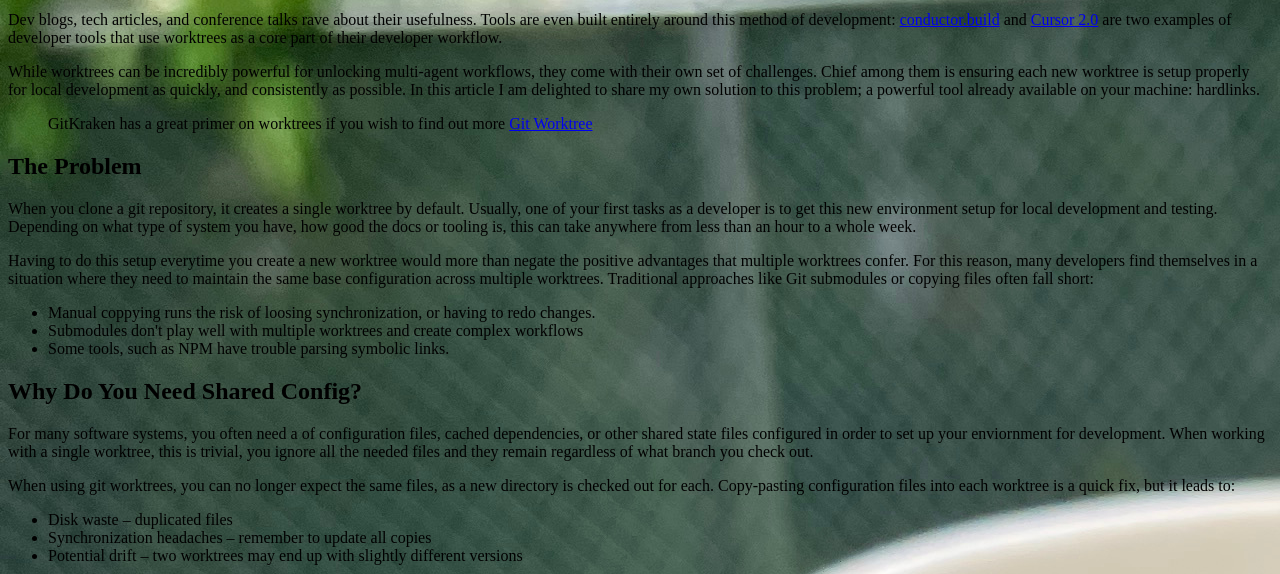
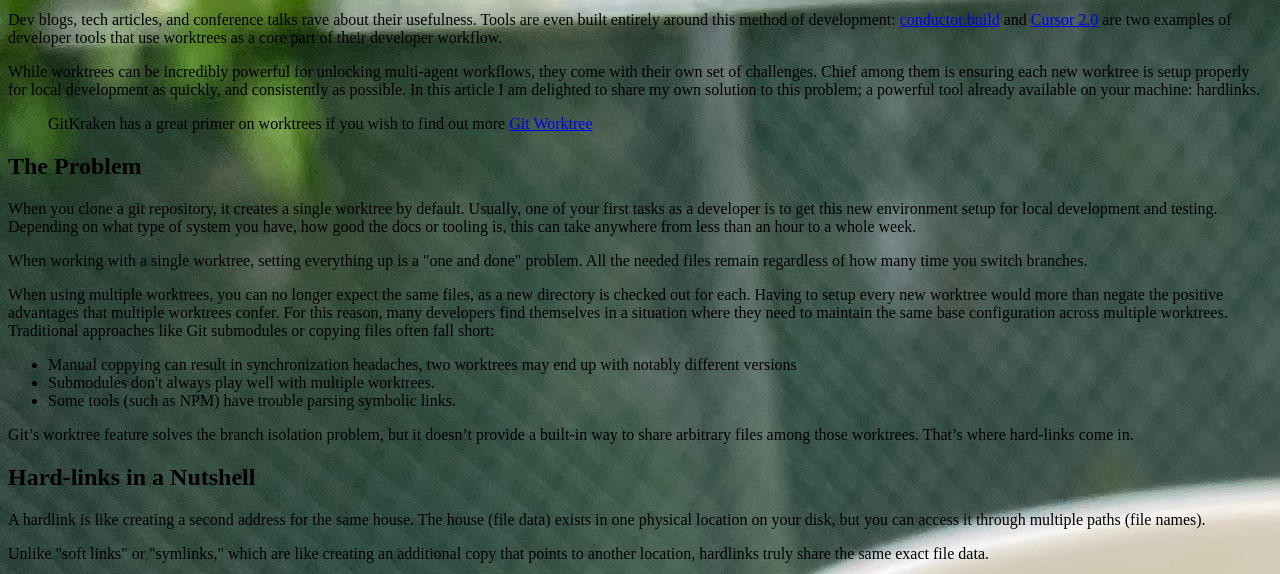
Before and after one commit to arriIsHere/arri.gay, an Eleventy site: page src/articles/sharing-is-caring/index.md in a window 1280 px wide. Shown: the part 225-799 px from the top of the page. Built offline with nearby package versions, Linux system fonts and the light colour scheme; Eleventy itself is replaced by a stand-in of ours; files that its build step writes are made by us from their sources; files whose address does not match are found by name.

Commit message:
edit problem section and combine duplicate

```diff
--- a/src/articles/sharing-is-caring/index.md
+++ b/src/articles/sharing-is-caring/index.md
@@ -21,25 +21,19 @@ While worktrees can be incredibly powerful for unlocking multi-agent workflows,
 
 When you clone a git repository, it creates a single worktree by default. Usually, one of your first tasks as a developer is to get this new environment setup for local development and testing. Depending on what type of system you have, how good the docs or tooling is, this can take anywhere from less than an hour to a whole week.
 
-Having to do this setup everytime you create a new worktree would more than negate the positive advantages that multiple
+When working with a single worktree, setting everything up is a "one and done" problem. All the needed files remain regardless of how many time you switch branches.
+
+When using multiple worktrees, you can no longer expect the same files, as a new directory is checked out for each.
+Having to setup every new worktree would more than negate the positive advantages that multiple
 worktrees confer. For this reason, many developers find themselves in a situation where they need to maintain the same base configuration across multiple worktrees. Traditional approaches like Git submodules or copying files often fall short:
 
-- Manual coppying runs the risk of loosing synchronization, or having to redo changes.
-- Submodules don't play well with multiple worktrees and create complex workflows
-- Some tools, such as NPM have trouble parsing symbolic links.
-
-## Why Do You Need Shared Config?
-
-For many software systems, you often need a of configuration files, cached dependencies, or other shared state files configured in order to set up your enviornment for development. When working with a single worktree, this is trivial, you ignore all the needed files and they remain regardless of what branch you check out.
-
-When using git worktrees, you can no longer expect the same files, as a new directory is checked out for each. Copy‑pasting configuration files into each worktree is a quick fix, but it leads to:
-
-- Disk waste – duplicated files
-- Synchronization headaches – remember to update all copies
-- Potential drift – two worktrees may end up with slightly different versions
+- Manual coppying can result in synchronization headaches, two worktrees may end up with notably different versions
+- Submodules don't always play well with multiple worktrees.
+- Some tools (such as NPM) have trouble parsing symbolic links.
 
 
 Git’s worktree feature solves the branch isolation problem, but it doesn’t provide a built‑in way to share arbitrary files among those worktrees. That’s where hard‑links come in.
+
 
 ## Hard-links in a Nutshell
 
```
